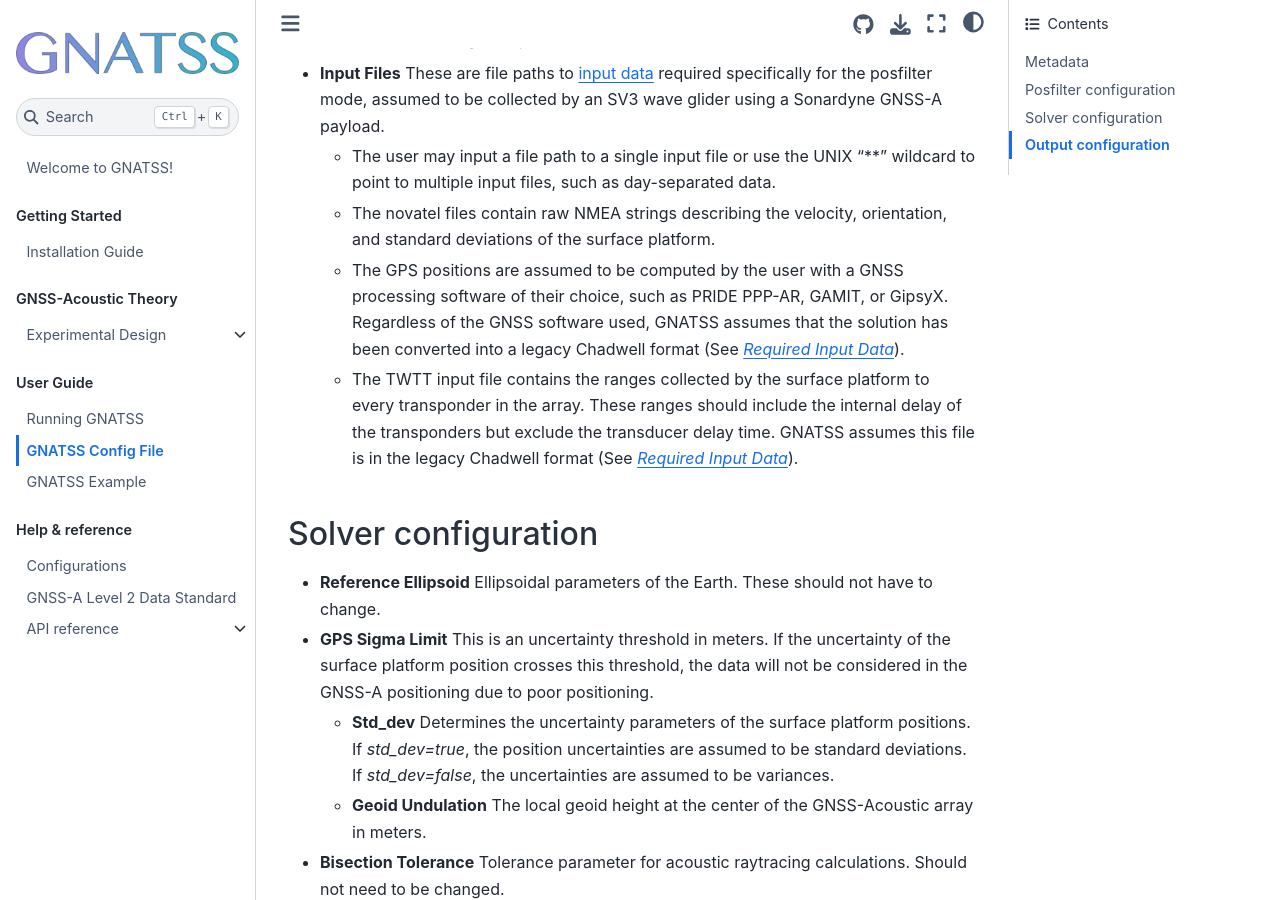
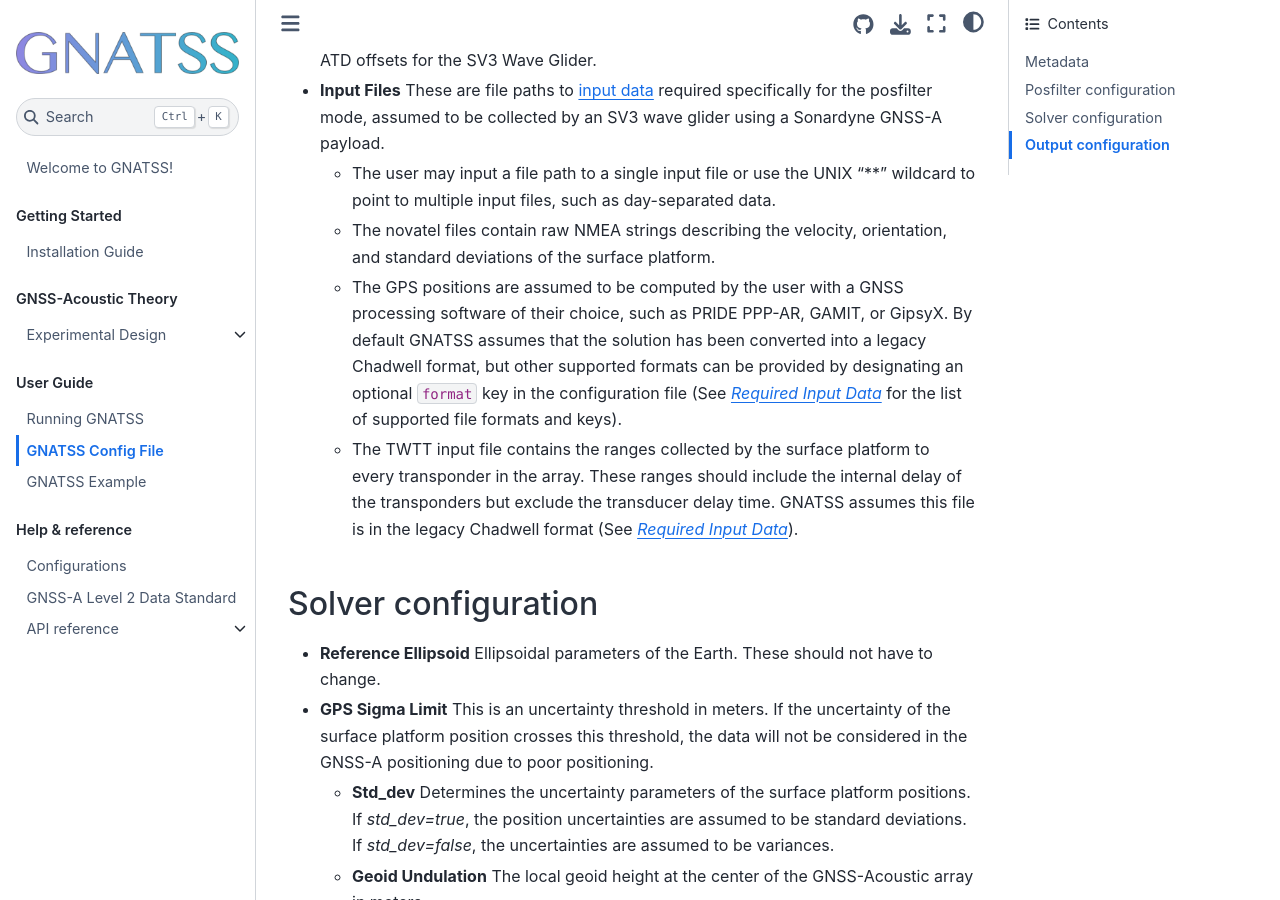
Before and after one commit to seafloor-geodesy/gnatss, a Jupyter Book: the page built from docs/config_yaml.md, in a window 1280 px wide and 900 px high, scrolled down 3296 px. Built offline with Jupyter Book 1.0.4 settings and Sphinx 7.4.7 and the Sphinx Book theme 1.1.4, drawn with Linux system fonts in a browser that asks for light colours; pages that are not in the unit, such as notebooks, are missing from menus; some of the changed text lies outside the part shown.

```diff
--- a/docs/config_yaml.md
+++ b/docs/config_yaml.md
@@ -66,8 +66,9 @@
       path: /path/to/file #File with INSPVAA strings
     novatel_std:
       path: /path/to/file #File with INSSTDEVA strings
-    gps_positions: #Assume Chadwell format, (j2000 seconds, "GPSPOS" string, ECEF XYZ coordinates (m), XYZ Standard Deviations)
+    gps_positions: #By default assume Chadwell format, (j2000 seconds, "GPSPOS" string, ECEF XYZ coordinates (m), XYZ Standard Deviations)
       path: /path/to/GPS_POS_FREED #File path to antenna positions, use wildcards ** for day-separated data
+      format: key #Optional designation for alternate GPS Positions file formats
     travel_times: #Assume Chadwell format, (Time at Ping send [DD-MON-YY HH:MM:SS.ss], TWTT1 (microseconds), TWTT2, TWTT3, TWTT4), TWTT=0 if no reply
       path: /path/to/pxp_tt
 
@@ -157,9 +158,9 @@
     orientation, and standard deviations of the surface platform.
   - The GPS positions are assumed to be computed by the user with a GNSS
     processing software of their choice, such as PRIDE PPP-AR, GAMIT, or GipsyX.
-    Regardless of the GNSS software used, GNATSS assumes that the solution has
-    been converted into a legacy Chadwell format (See
-    [_Required Input Data_](./input.md)).
+    By default GNATSS assumes that the solution has
+    been converted into a legacy Chadwell format, but other supported formats can be provided by designating an optional `format` key in the configuration file (See
+    [_Required Input Data_](./input.md) for the list of supported file formats and keys).
   - The TWTT input file contains the ranges collected by the surface platform to
     every transponder in the array. These ranges should include the internal
     delay of the transponders but exclude the transducer delay time. GNATSS
```
Also changed, not shown: docs/input.md (+5 -4 lines).
